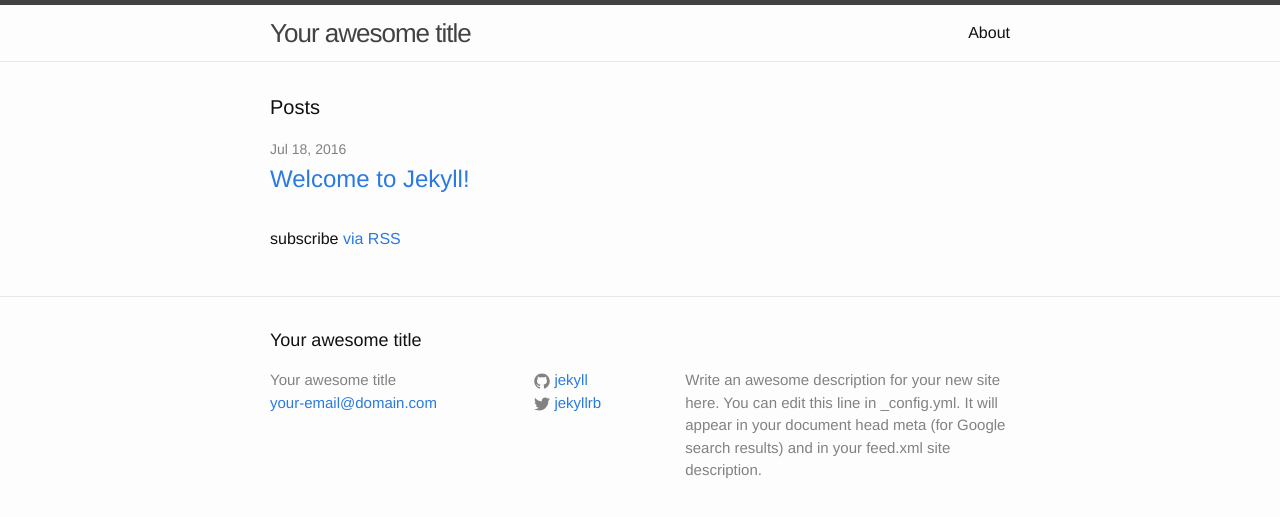
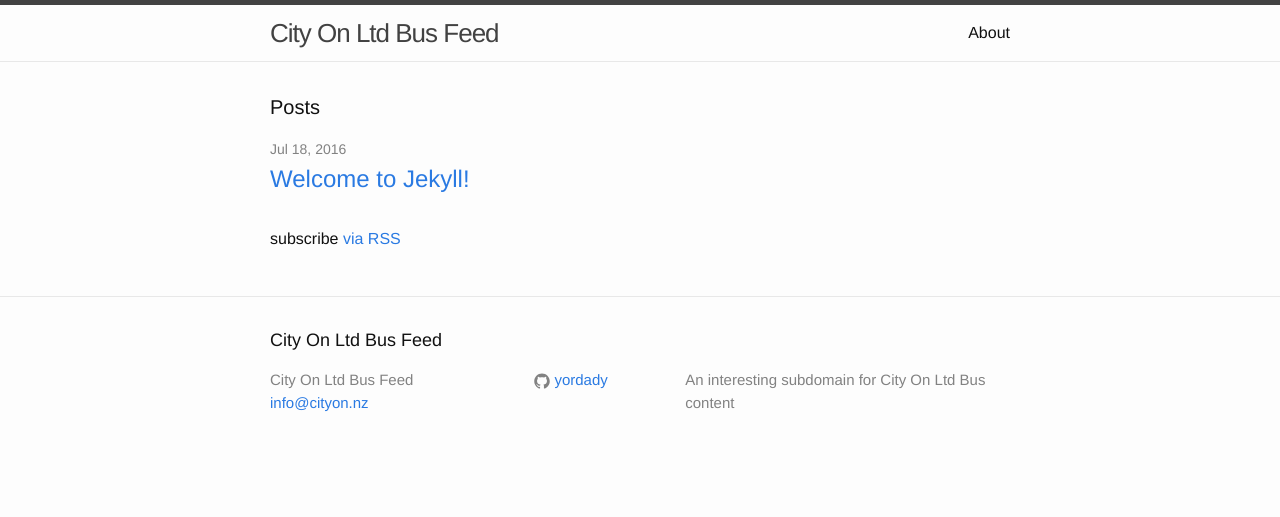
Before and after one commit to andyhiggsakl/busjekyll, a Jekyll site: the page built from index.html, in a window 1280 px wide. Shown: the top 517 px of the page. Built offline with Jekyll 4.4.1, drawn with Linux system fonts in a browser that asks for light colours.

Commit message:
Changed some config details

```diff
--- a/_config.yml
+++ b/_config.yml
@@ -6,16 +6,13 @@
 # 'jekyll serve'. If you change this file, please restart the server process.
 
 # Site settings
-title: Your awesome title
-email: your-email@domain.com
+title: City On Ltd Bus Feed
+email: info@cityon.nz
 description: > # this means to ignore newlines until "baseurl:"
-  Write an awesome description for your new site here. You can edit this
-  line in _config.yml. It will appear in your document head meta (for
-  Google search results) and in your feed.xml site description.
+  An interesting subdomain for City On Ltd Bus content
 baseurl: "" # the subpath of your site, e.g. /blog
 url: "http://yourdomain.com" # the base hostname & protocol for your site
-twitter_username: jekyllrb
-github_username:  jekyll
+github_username:  yordady
 
 # Build settings
 markdown: kramdown
```
